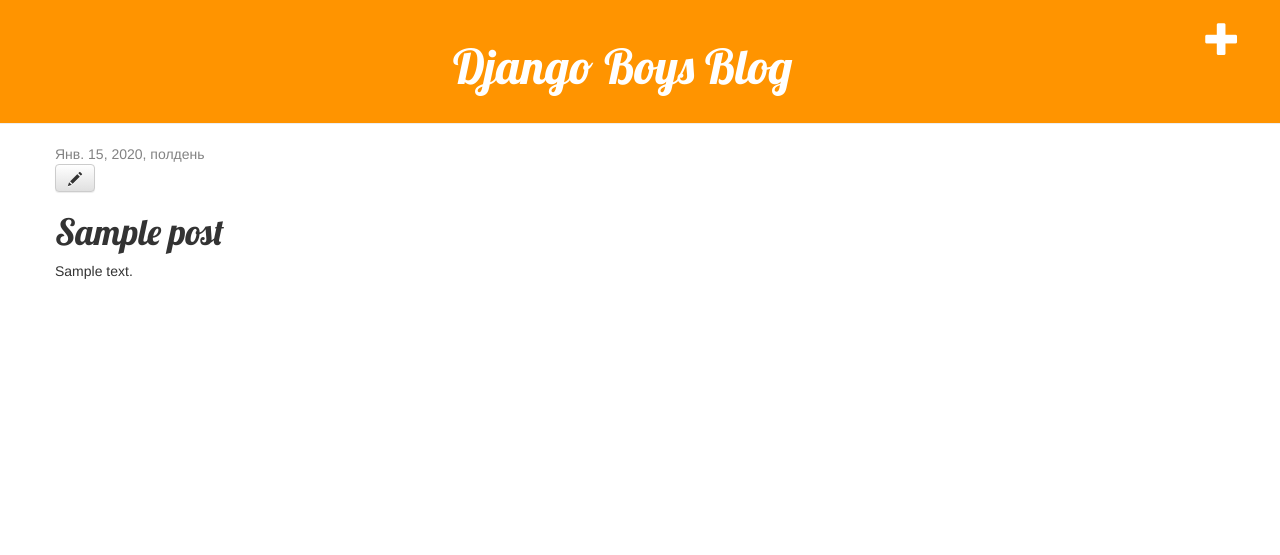
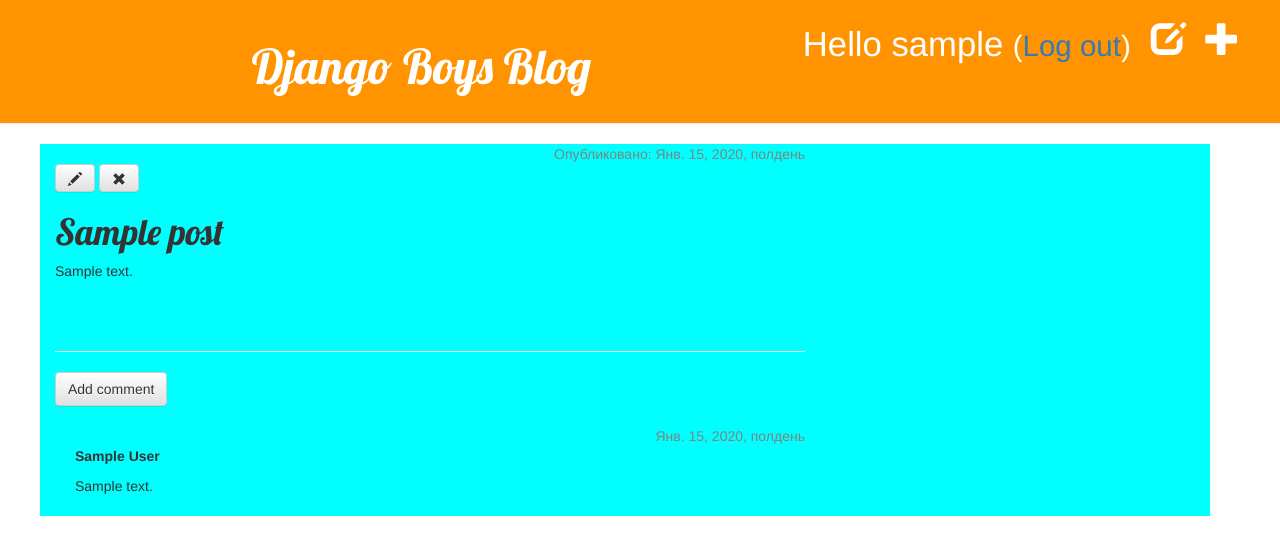
Before and after one commit to RuslanZabirov/my_first_blog, a Django app: page /post/1/ in a window 1280 px wide. Shown: the top 555 px of the page. Run offline with Django 3.2, Linux system fonts and the light colour scheme; a user stored in the database is signed in; tables that the repository leaves empty hold one stand-in row (values such as "Sample post"); some libraries are stand-ins or nearby versions.

Commit message:
Finally version

```diff
--- a/blog/admin.py
+++ b/blog/admin.py
@@ -1,4 +1,5 @@
 from django.contrib import admin
-from .models import Post
+from .models import Post, Comment
 
 admin.site.register(Post)
+admin.site.register(Comment)
--- a/blog/models.py
+++ b/blog/models.py
@@ -16,3 +16,21 @@ class Post(models.Model):
 
     def __str__(self):
         return self.title
+
+    def approved_comments(self):
+        return self.comments.filter(approved_comment=True)
+
+
+class Comment(models.Model):
+    post = models.ForeignKey('blog.Post', on_delete=models.CASCADE, related_name='comments')
+    author = models.CharField(max_length=200)
+    text = models.TextField()
+    created_date = models.DateTimeField(default=timezone.now)
+    approved_comment = models.BooleanField(default=False)
+
+    def approve(self):
+        self.approved_comment = True
+        self.save()
+
+    def __str__(self):
+        return self.text
--- a/blog/static/css/blog.css
+++ b/blog/static/css/blog.css
@@ -12,8 +12,12 @@
     text-decoration: none;
 }
 
+.comment {
+    margin: 20px 0px 20px 20px;
+}
 .content {
     margin-left: 40px;
+    background-color: cyan;
 }
 
 h1, h2, h3, h4 {
@@ -22,6 +26,7 @@ h1, h2, h3, h4 {
 
 .date {
     color: #828282;
+    text-align: right;
 }
 
 .save {
--- a/blog/templates/blog/base.html
+++ b/blog/templates/blog/base.html
@@ -1,19 +1,20 @@
 {% load static %}
 <html>
     <head>
-
     	<title>RuslancheG blog</title>
-
     	<link rel="stylesheet" href="//maxcdn.bootstrapcdn.com/bootstrap/3.2.0/css/bootstrap.min.css">
 		<link rel="stylesheet" href="//maxcdn.bootstrapcdn.com/bootstrap/3.2.0/css/bootstrap-theme.min.css">
 		<link href="https://fonts.googleapis.com/css?family=Lobster&subset=latin,cyrillic" rel="stylesheet" type="text/css">
 		<link rel="stylesheet" href="{% static 'css/blog.css' %}">
-
     </head>
     <body>
         <div class="page-header">
             {% if user.is_authenticated %}
                 <a href="{% url 'post_new' %}" class="top-menu"><span class="glyphicon glyphicon-plus"></span></a>
+                <a href="{% url 'post_draft_list' %}" class="top-menu"><span class="glyphicon glyphicon-edit"></span></a>
+                <p class="top-menu">Hello {{ user.username }} <small>(<a href="{% url 'logout' %}">Log out</a>)</small></p>
+            {% else %}
+                <a href="{% url 'login' %}" class="top-menu"><span class="glyphicon glyphicon-lock"></span></a>
             {% endif %}
             <h1><a href="/">Django Boys Blog</a></h1>
         </div>
--- a/blog/templates/blog/post_detail.html
+++ b/blog/templates/blog/post_detail.html
@@ -2,15 +2,36 @@
 
 {% block content %}
     <div class="post">
+
         {% if post.published_date %}
-            <div class="date">
+            <div class="date">Опубликовано:
                 {{ post.published_date }}
             </div>
+        {% else %}
+            <a class="btn btn-default" href="{% url 'post_publish' pk=post.pk %}">Опубликовать</a>
+
+
         {% endif %}
         {% if user.is_authenticated %}
-     <a class="btn btn-default" href="{% url 'post_edit' pk=post.pk %}"><span class="glyphicon glyphicon-pencil"></span></a>
-{% endif %}
+            <a class="btn btn-default" href="{% url 'post_edit' pk=post.pk %}" ><span class="glyphicon glyphicon-pencil"></span></a>
+            <a class="btn btn-default" href="{% url 'post_remove' pk=post.pk %}"><span class="glyphicon glyphicon-remove"></span></a>
+        {% endif %}
         <h1>{{ post.title }}</h1>
         <p>{{ post.text|linebreaksbr }}</p>
     </div>
+    <hr>
+    <a class="btn btn-default" href="{% url 'add_comment_to_post' pk=post.pk %}">Add comment</a>
+    {% for comment in post.comments.all %}
+        <div class="comment">
+            <div class="date">{{ comment.created_date }}</div>
+            {% if not comment.approved_comment %}
+                <a class="btn btn-default" href="{% url 'comment_remove' pk=comment.pk %}"><span class="glyphicon glyphicon-remove"></span></a>
+                <a class="btn btn-default" href="{% url 'comment_approve' pk=comment.pk %}"><span class="glyphicon glyphicon-ok"></span></a>
+            {% endif %}
+            <strong>{{ comment.author }}</strong>
+            <p>{{ comment.text|linebreaks }}</p>
+        </div>
+    {% empty %}
+        <p>No comments here yet :(</p>
+    {% endfor %}
 {% endblock %}
--- a/blog/templates/blog/post_list.html
+++ b/blog/templates/blog/post_list.html
@@ -8,6 +8,7 @@
    			</div>
    			<h1><a href="{% url 'post_detail' pk=post.pk %}">{{ post.title }}</a></h1>
    			<p>{{ post.text|linebreaksbr }}</p>
+			<a href="{% url 'post_detail' pk=post.pk %}">Comments: {{ post.approved_comments.count }}</a>
     	</div>
     {% endfor %}
 {% endblock %}
--- a/blog/urls.py
+++ b/blog/urls.py
@@ -1,9 +1,18 @@
 from django.urls import path
-from . import views
+# from . import views
+from .import views
 
 urlpatterns = [
     path('', views.post_list, name='post_list'),
     path('post/<int:pk>/', views.post_detail, name='post_detail'),
     path('post/new/', views.post_new, name='post_new'),
     path('post/<int:pk>/edit/', views.post_edit, name='post_edit'),
+    path('drafts/', views.post_draft_list, name='post_draft_list'),
+    path('post/<pk>/publish/', views.post_publish, name='post_publish'),
+    path('post/<pk>/remove/', views.post_remove, name='post_remove'),
+    path('post/<int:pk>/comment/', views.add_comment_to_post, name='add_comment_to_post'),
+    path('comment/<int:pk>/approve/', views.comment_approve, name='comment_approve'),
+	path('comment/<int:pk>/remove/', views.comment_remove, name='comment_remove'),
+
+
 ]
--- a/blog/views.py
+++ b/blog/views.py
@@ -1,32 +1,39 @@
-from django.shortcuts import redirect
-from django.shortcuts import render, get_object_or_404
+from django.shortcuts import render, redirect, get_object_or_404
+from django.contrib.auth.decorators import login_required
 from django.utils import timezone
-from . models import Post
-from . forms import PostForm
+from .models import Post, Comment
+from .forms import PostForm, CommentForm
 
 
 # Create your views here.
+
+
 def post_list(request):
-	posts = Post.objects.filter(published_date__lte=timezone.now()).order_by('published_date')
-	return render(request, 'blog/post_list.html', {'posts' : posts})
+    posts = Post.objects.filter(published_date__lte=timezone.now()).order_by('published_date')
+    return render(request, 'blog/post_list.html', {'posts': posts})
+
 
 def post_detail(request, pk):
-	post = get_object_or_404(Post, pk=pk)
-	return render(request, 'blog/post_detail.html', {'post': post})
+    post = get_object_or_404(Post, pk=pk)
+    return render(request, 'blog/post_detail.html', {'post': post})
 
+
+@login_required
 def post_new(request):
     if request.method == "POST":
         form = PostForm(request.POST)
         if form.is_valid():
             post = form.save(commit=False)
             post.author = request.user
-            post.published_date = timezone.now()
+            # post.published_date = timezone.now()
             post.save()
             return redirect('post_detail', pk=post.pk)
     else:
         form = PostForm()
     return render(request, 'blog/post_edit.html', {'form': form})
 
+
+@login_required
 def post_edit(request, pk):
     post = get_object_or_404(Post, pk=pk)
     if request.method == "POST":
@@ -34,9 +41,57 @@ def post_edit(request, pk):
         if form.is_valid():
             post = form.save(commit=False)
             post.author = request.user
-            post.published_date = timezone.now()
+            # post.published_date = timezone.now()
             post.save()
             return redirect('post_detail', pk=post.pk)
     else:
         form = PostForm(instance=post)
     return render(request, 'blog/post_edit.html', {'form': form})
+
+
+@login_required
+def post_draft_list(request):
+    posts = Post.objects.filter(published_date__isnull=True).order_by('created_date')
+    return render(request, 'blog/post_draft_list.html', {'posts': posts})
+
+
+@login_required
+def post_publish(request, pk):
+    post = get_object_or_404(Post, pk=pk)
+    post.publish()
+    return redirect('post_detail', pk=pk)
+
+
+@login_required
+def post_remove(request, pk):
+    post = get_object_or_404(Post, pk=pk)
+    post.delete()
+    return redirect('post_list')
+
+
+def add_comment_to_post(request, pk):
+    post = get_object_or_404(Post, pk=pk)
+    if request.method == "POST":
+        form = CommentForm(request.POST)
+        if form.is_valid():
+            comment = form.save(commit=False)
+            comment.post = post
+            comment.save()
+            return redirect('post_detail', pk=post.pk)
+    else:
+        form = CommentForm()
+    return render(request, 'blog/add_comment_to_post.html', {'form': form})
+
+
+@login_required
+def comment_approve(request, pk):
+    comment = get_object_or_404(Comment, pk=pk)
+    comment.approve()
+    return redirect('post_detail', pk=comment.post.pk)
+
+
+@login_required
+def comment_remove(request, pk):
+    comment = get_object_or_404(Comment, pk=pk)
+    comment.delete()
+    return redirect('post_detail', pk=comment.post.pk)
--- a/mysite/settings.py
+++ b/mysite/settings.py
@@ -120,3 +120,4 @@ USE_TZ = True
 
 STATIC_URL = '/static/'
 STATIC_ROOT = os.path.join(BASE_DIR, 'static')
+LOGIN_REDIRECT_URL = '/'
--- a/mysite/urls.py
+++ b/mysite/urls.py
@@ -15,9 +15,12 @@ Including another URLconf
 """
 from django.contrib import admin
 from django.urls import path, include
+from django.contrib.auth import views
 
 
 urlpatterns = [
     path('admin/', admin.site.urls),
     path('', include('blog.urls')),
+    path('accounts/login/', views.LoginView.as_view(), name='login'),
+    path('accounts/logout/', views.LogoutView.as_view(next_page='/'), name='logout'),
     ]
```
Also changed, not shown: blog/forms.py (+9 -4 lines), blog/templates/blog/add_comment_to_post.html (added, +9 -0 lines), blog/templates/blog/post_draft_list.html (added, +11 -0 lines), blog/templates/registration/login.html (added, +24 -0 lines), blog/migrations/0002_comment.py (added). Lines whose indentation alone changed are shown as unchanged.
